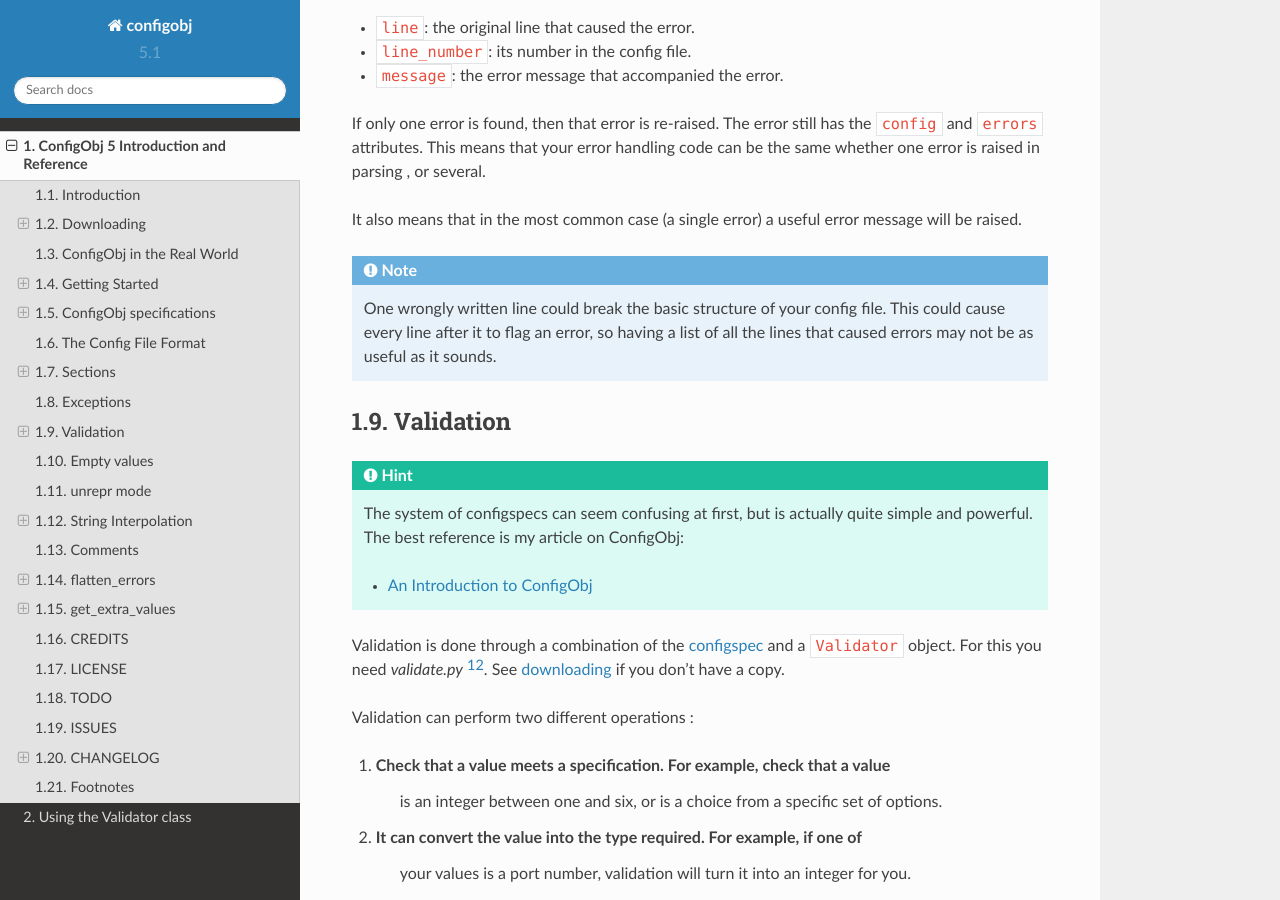
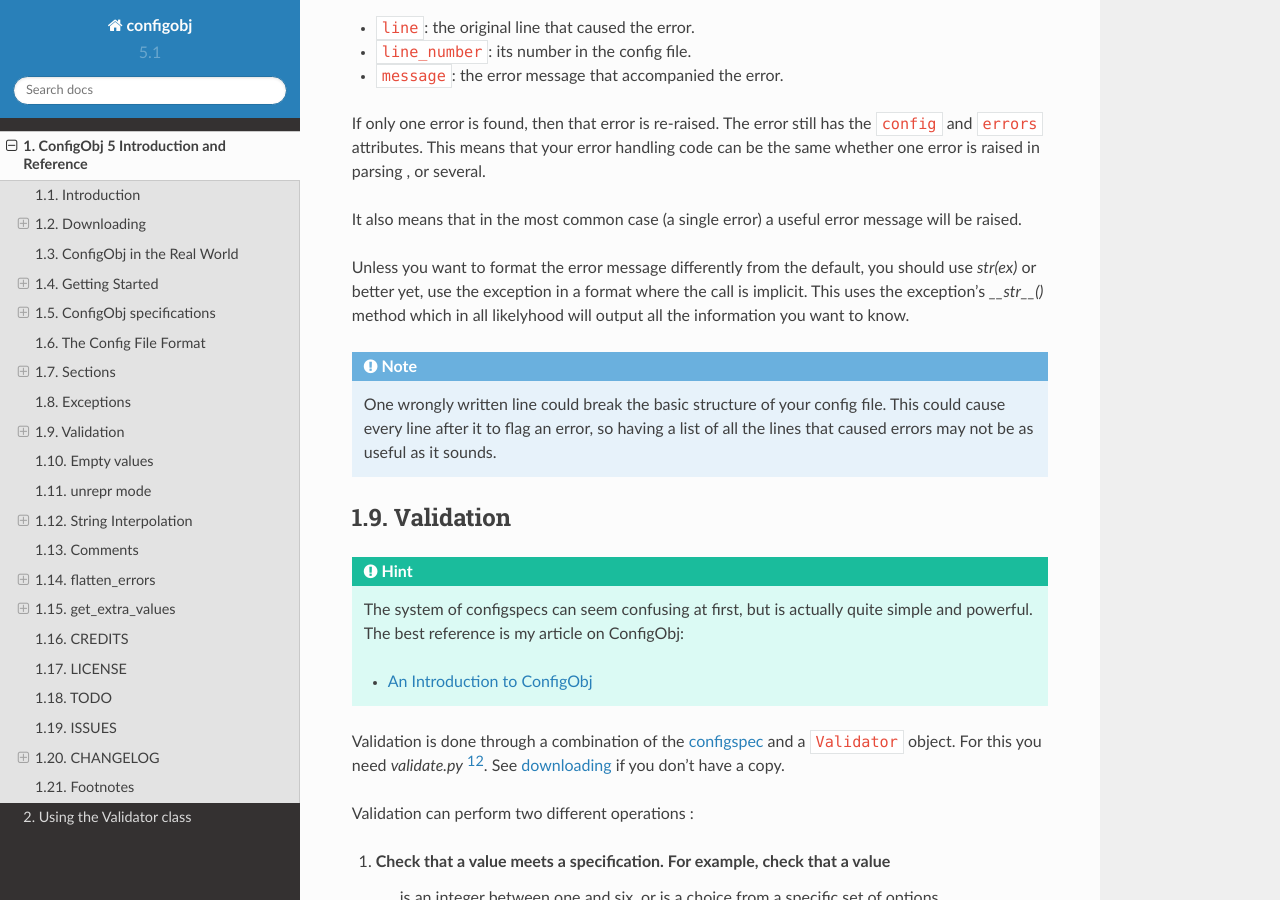
Before and after one commit to DiffSK/configobj, a Sphinx documentation site: the page built from docs/configobj.rst, in a window 1280 px wide and 900 px high, scrolled down 32607 px. Built offline with Sphinx 7.4.7 and the Read the Docs theme 2.0.0, drawn with Linux system fonts in a browser that asks for light colours.

Commit message:
Trivial change to documentation.
As promised in [#119](https://github.com/DiffSK/configobj/issues/119), a tiny change to the documentation for fools like me to not get confused. :)

```diff
--- a/docs/configobj.rst
+++ b/docs/configobj.rst
@@ -1601,6 +1601,11 @@
 It also means that in the most common case (a single error) a useful error
 message will be raised.
 
+Unless you want to format the error message differently from the default, you
+should use `str(ex)` or better yet, use the exception in a format where the
+call is implicit. This uses the exception's `__str__()` method which in all
+likelyhood will output all the information you want to know.
+
 .. note::
 
     One wrongly written line could break the basic structure of your config
```
